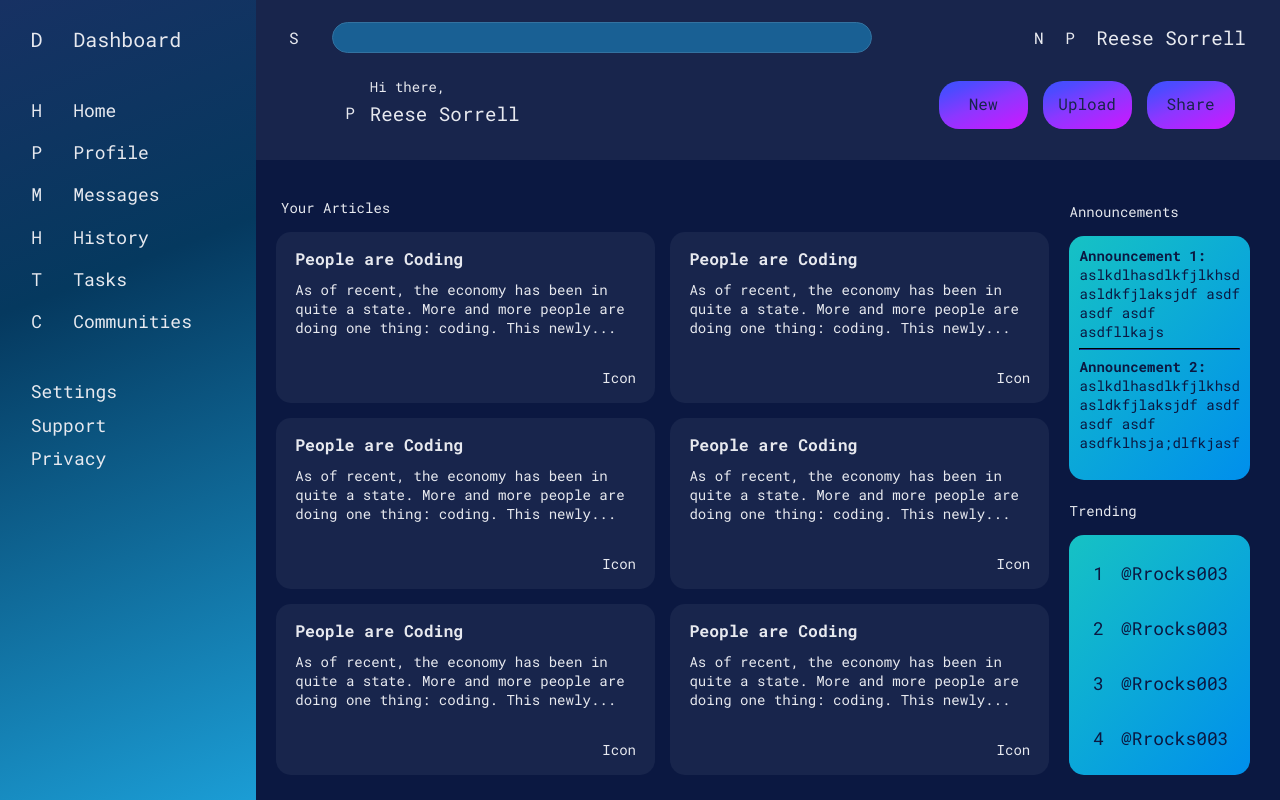
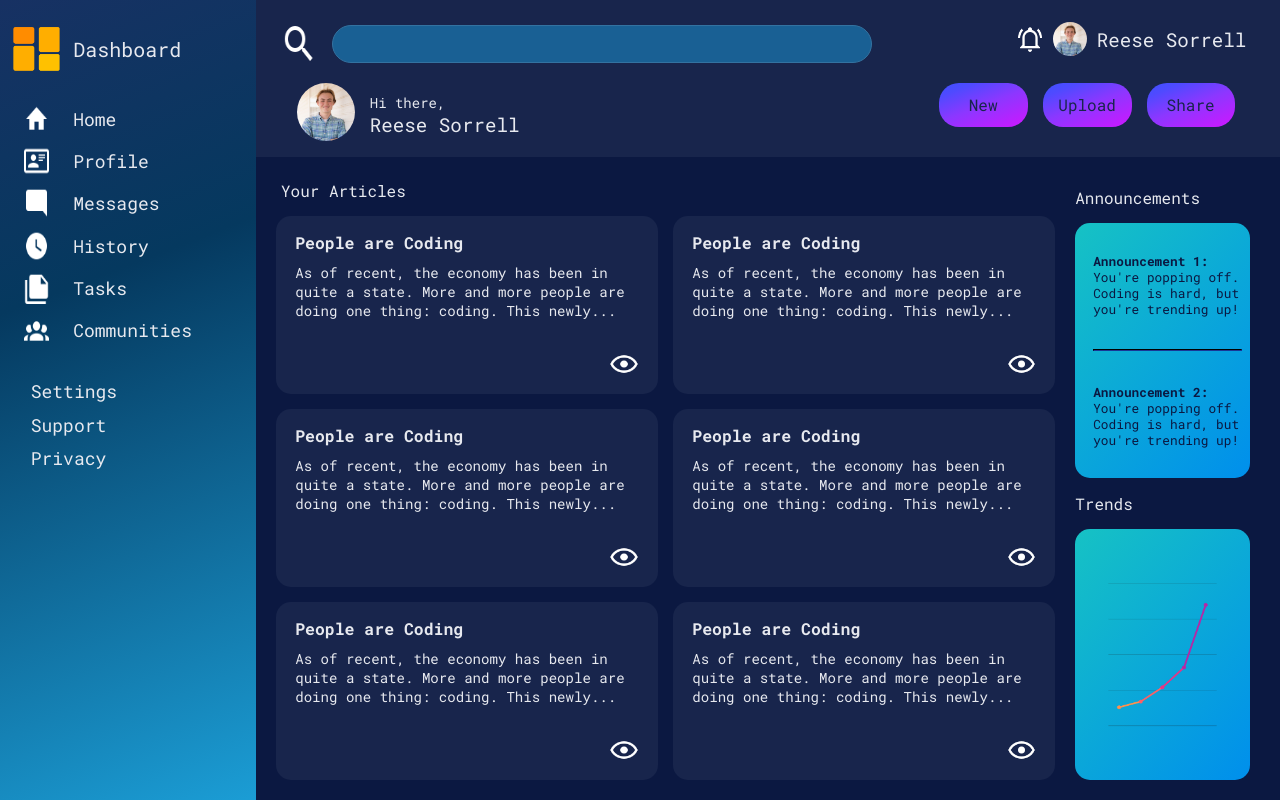
Before and after one commit to reesesorrell/admin-dashboard, a plain HTML site: page index.html in a window 1280 px wide. Drawn offline with Linux system fonts and the light colour scheme.

Commit message:
Add icons to page. Replace trending with a graph.
Replace icon placeholding divs with icon imgs. Format height and
width of icons. Replace trending section with an img of a graph.

```diff
--- a/index.html
+++ b/index.html
@@ -13,21 +13,21 @@
 <body>
     <div class="sidebar">
         <div class="page-identifier">
-            <div class="icon">D</div>
+            <img src="icons/DashboardLogo.png" alt="" class="dashboard-icon">
             <div>Dashboard</div>
         </div>
         <div class="tabs">
-            <div class="icon">H</div>
+            <img src="icons/home.png" alt="" class="icon">
             <div>Home</div>
-            <div class="icon">P</div>
+            <img src="icons/profile.png" alt="" class="icon">
             <div>Profile</div>
-            <div class="icon">M</div>
+            <img src="icons/messages.png" alt="" class="icon">
             <div>Messages</div>
-            <div class="icon">H</div>
+            <img src="icons/history.png" alt="" class="icon">
             <div>History</div>
-            <div class="icon">T</div>
+            <img src="icons/tasks.png" alt="" class="icon">
             <div>Tasks</div>
-            <div class="icon">C</div>
+            <img src="icons/communities.png" alt="" class="icon">
             <div>Communities</div>
         </div>
         <div class="help">
@@ -38,16 +38,16 @@
     </div>
     <div class="header">
         <div class="search">
-            <div class="search-icon">S</div>
+            <img src="icons/search.png" alt="" class="search-icon">
             <input type="text" class="search-bar">
         </div>
         <div class="profile">
-            <div class="notification">N</div>
-            <div class="profile-pic">P</div>
+            <img src="icons/notifications.png" alt="" class="notification">
+            <img src="icons/profilePic.png" alt="" class="profile-pic">
             <div class="name">Reese Sorrell</div>
         </div>
         <div class="welcome">
-            <div class="profile-pic-2">P</div>
+            <img src="icons/profilePic.png" alt="" class="profile-pic-2">
             <div class="welcome-message">Hi there,</div>
             <div class="name-2">Reese Sorrell</div>
         </div>
@@ -67,7 +67,7 @@
                     More and more people are doing one thing: coding.
                     This newly...
                 </p>
-                <div class="article-icon">Icon</div>
+                <img src="icons/view.png" alt="" class="article-icon">
             </div>
             <div class="project">
                 <h3>People are Coding</h3>
@@ -76,7 +76,7 @@
                     More and more people are doing one thing: coding.
                     This newly...
                 </p>
-                <div class="article-icon">Icon</div>
+                <img src="icons/view.png" alt="" class="article-icon">
             </div>
             <div class="project">
                 <h3>People are Coding</h3>
@@ -85,7 +85,7 @@
                     More and more people are doing one thing: coding.
                     This newly...
                 </p>
-                <div class="article-icon">Icon</div>
+                <img src="icons/view.png" alt="" class="article-icon">
             </div>
             <div class="project">
                 <h3>People are Coding</h3>
@@ -94,7 +94,7 @@
                     More and more people are doing one thing: coding.
                     This newly...
                 </p>
-                <div class="article-icon">Icon</div>
+                <img src="icons/view.png" alt="" class="article-icon">
             </div>
             <div class="project">
                 <h3>People are Coding</h3>
@@ -103,7 +103,7 @@
                     More and more people are doing one thing: coding.
                     This newly...
                 </p>
-                <div class="article-icon">Icon</div>
+                <img src="icons/view.png" alt="" class="article-icon">
             </div>
             <div class="project">
                 <h3>People are Coding</h3>
@@ -112,36 +112,27 @@
                     More and more people are doing one thing: coding.
                     This newly...
                 </p>
-                <div class="article-icon">Icon</div>
+                <img src="icons/view.png" alt="" class="article-icon">
             </div>
         </div>
         <div class="announcements">
             <div class="announcements-title">Announcements</div>
             <div class="announcement">
                 <div>
-                    <b>Announcement 1:</b> aslkdlhasdlkfjlkhsd
-                    asldkfjlaksjdf asdf asdf asdf
-                    asdfllkajs
+                    <b>Announcement 1:</b> You're popping off.
+                    Coding is hard, but you're trending up!
                 </div>
                 <hr>
                 <div>
-                    <b>Announcement 2:</b> aslkdlhasdlkfjlkhsd
-                    asldkfjlaksjdf asdf asdf asdf
-                    asdfklhsja;dlfkjasf
+                    <b>Announcement 2:</b> You're popping off.
+                    Coding is hard, but you're trending up!
                 </div>
             </div>
         </div>
         <div class="trending">
-            <div class="trending-title">Trending</div>
+            <div class="trending-title">Trends</div>
             <div class="trending-section">
-                <div class="trending-icon">1</div>
-                <div class="trending-user">@Rrocks003</div>
-                <div class="trending-icon">2</div>
-                <div class="trending-user">@Rrocks003</div>
-                <div class="trending-icon">3</div>
-                <div class="trending-user">@Rrocks003</div>
-                <div class="trending-icon">4</div>
-                <div class="trending-user">@Rrocks003</div>
+                <img src="icons/graph.png" alt="" class="graph">
             </div>
         </div>
     </div>
--- a/style.css
+++ b/style.css
@@ -9,7 +9,7 @@ body {
     grid-template-rows: 1fr 4fr;
 }
 
-h3, p {
+h3, p, img {
     margin: 0;
 }
 
@@ -17,6 +17,7 @@ hr {
     color: #0b1841;
     border-color: #0b1841;
     border-width: .5px;
+    width: 100%;
 }
 
 button,
@@ -43,17 +44,26 @@ textarea {
     font-size: 20px;
     display: grid;
     grid-template-columns: 2fr 5fr;
-    margin-top: 10%;
+    align-items: center;
 }
 
 .tabs {
     display: grid;
     grid-template-columns: 2fr 5fr;
     grid-template-rows: repeat(6, 15%);
+    align-items: center;
 }
 
 .icon {
     justify-self: center;
+    width: 2vw;
+    height: 4vh;
+}
+
+.dashboard-icon {
+    justify-self: center;
+    width: 4vw;
+    height: 6vh;
 }
 
 .help {
@@ -67,7 +77,7 @@ textarea {
     background-color: #18254c;
     display: grid;
     grid-template-columns: 2fr 1fr;
-    grid-template-rows: 1fr 1.5fr;
+    grid-template-rows: 1fr 1.3fr;
 }
 
 .search {
@@ -76,11 +86,11 @@ textarea {
 }
 
 .search-bar {
-    margin-top: 10px;
+    margin-top: 20px;
     align-self: center;
     border: 1px solid #3372a0;
     border-radius: 20px;
-    height: 25px;
+    height: 4vh;
     width: 80%;
     padding: 2px 23px 2px 30px;
     outline: 0;
@@ -89,9 +99,12 @@ textarea {
 }
 
 .search-icon {
-    margin-top: 10px;
+    margin-top: 20px;
     align-self: center;
     justify-self: center;
+    height: 70%;
+    width: 50%;
+    margin-left: 10px;
 }
 
 .profile {
@@ -103,11 +116,18 @@ textarea {
 .notification {
     margin-top: 10px;
     justify-self: end;
+    height: 40%;
+    width: 25%;
 }
 
 .profile-pic {
     margin-top: 10px;
+    margin-left: 10px;
+    margin-right: 10px;
     justify-self: center;
+    height: 2.6vw;
+    width: 2.6vw;
+    border-radius: 100px;
 }
 
 .name {
@@ -118,7 +138,7 @@ textarea {
 .welcome {
     display: grid;
     grid-template-columns: 1fr 5fr;
-    grid-template-rows: 1fr 2fr;
+    grid-template-rows: 1fr 1fr;
 }
 
 .welcome-message {
@@ -128,7 +148,6 @@ textarea {
 
 .name-2 {
     font-size: min(2.5vh, 1.5vw);
-    margin-top: 5px;
     align-self: flex-start;
 }
 
@@ -137,6 +156,9 @@ textarea {
     align-self: center;
     justify-self: end;
     margin-right: 15px;
+    height: 4.5vw;
+    width: 4.5vw;
+    border-radius: 100px;
 }
 
 .actions {
@@ -171,18 +193,18 @@ textarea {
 .projects {
     grid-row: 1/3;
     display: grid;
-    grid-template-rows: 1fr 3fr 3fr 3fr;
+    grid-template-rows: 1fr 4fr 4fr 4fr;
     grid-template-columns: 1fr 1fr;
     gap: 15px;
     padding-left: 20px;
     padding-right: 20px;
-    padding-bottom: 25px;
+    padding-bottom: 20px;
 }
 
 .projects-title {
     grid-column: 1/3;
     align-self: end;
-    font-size: 14px;
+    font-size: 16px;
     margin-left: 5px;
 }
 
@@ -198,11 +220,13 @@ textarea {
 
 .article-icon {
     justify-self: end;
+    height: 3.5vh;
+    width: 2.3vw;
 }
 
 .announcements {
     display: grid;
-    grid-template-rows: 1fr 4fr;
+    grid-template-rows: 1fr 5fr;
     gap: 15px;
     padding-right: 30px;
 }
@@ -211,39 +235,44 @@ textarea {
     background: rgb(22,194,196);
     background: linear-gradient(132deg, rgba(22,194,196,1) 0%, rgba(0,143,236,1) 100%);
     border-radius: 15px;
-    font-size: min(1.1vw, 3vh);
+    font-size: min(1vw, 3vh);
     color: #0b1841;
     padding: 10px;
+    padding-left: 18px;
+    display: grid;
+    grid-template-rows: 4fr 1fr 4fr;
+    align-items: center;
 }
 
 .announcements-title {
-    font-size: 14px;
+    font-size: 16px;
     align-self: end;
 }
 
 .trending {
     display: grid;
-    grid-template-rows: 1fr 6fr;
+    grid-template-rows: 1fr 7fr;
     gap: 15px;
     padding-right: 30px;
-    padding-bottom: 25px;
+    padding-bottom: 20px;
 }
 
 .trending-title {
     align-self: end;
-    font-size: 14px;
+    font-size: 16px;
 }
 
 .trending-section {
-    padding: 10px 18px 10px 10px;
     color: #0b1841;
     background: rgb(22,194,196);
     background: linear-gradient(132deg, rgba(22,194,196,1) 0%, rgba(0,143,236,1) 100%);
     border-radius: 15px;
-    display: grid;
-    grid-template-columns: 1fr 3fr;
-    grid-template-rows: repeat(4, 1fr);
+    display: flex;
     align-items: center;
-    justify-items: center;
-    font-size: min(1.4vw, 3.5vh);;
+    justify-content: center;
 }
+
+.graph {
+    height: 80%;
+    width: 100%;
+}
```
Also changed, not shown: icons/DashboardLogo.png (added), icons/communities.png (added), icons/graph.png (added), icons/history.png (added), icons/home.png (added), icons/messages.png (added), icons/notifications.png (added), icons/profile.png (added), icons/profilePic.png (added), icons/search.png (added), icons/tasks.png (added), icons/view.png (added), 2 other files.
